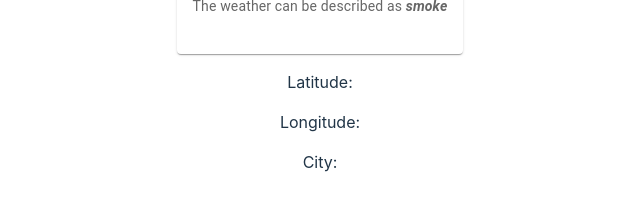
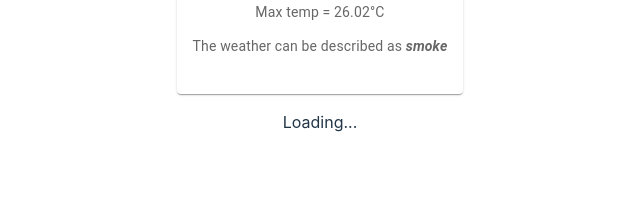
Before and after one commit to Yash7001/Weather_App, a React (Vite) app: page / in a window 1280 px wide. Shown: the part 554-764 px from the top of the page, without its empty margins (320-960 px from the left). Built offline with nearby package versions, Linux system fonts and the light colour scheme; no server answers.

Commit message:
NEW CHANGES

```diff
--- a/src/Geolocation.jsx
+++ b/src/Geolocation.jsx
@@ -6,8 +6,8 @@ import axios from "axios";
 let API_KEY = "0a53f46e946e5ff22df4b471f28f8487";
 const limit = 10;
 const Geolocation = () => {
-  const [lat, setLat] = useState("");
-  const [lng, setLng] = useState("");
+  const [lat, setLat] = useState(null);
+  const [lng, setLng] = useState(null);
   const [city, setCity] = useState("");
 
   // My name is yash
@@ -21,17 +21,19 @@ const Geolocation = () => {
         console.error(error);
       }
     );
+    if (lat && lng) {
       let currLocation = `http://api.openweathermap.org/geo/1.0/reverse?lat=${lat}&lon=${lng}&limit=${limit}&appid=${API_KEY}`;
       axios.get(currLocation).then((response) => {
         console.log(response);
         console.log(response.data[0].name);
-      setCity(response.data[0].name)
+        setCity(response.data[0].name);
       });
-  }, [lat , lng]);
+    }
+  }, [lat, lng]);
 
   return (
     <div>
-      {location ? (
+      {city ? (
         <div>
           <p>Latitude: {lat}</p>
           <p>Longitude: {lng}</p>
```
Lines whose indentation alone changed are shown as unchanged.
